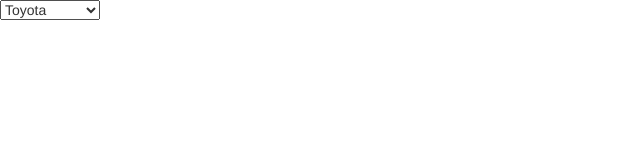
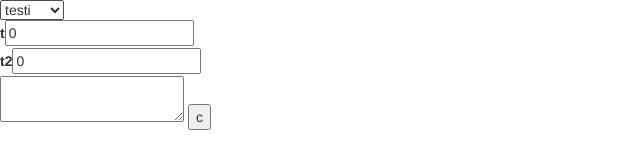
Before and after one commit to Snekw/jsRojekti, a website: page index.html in a window 1280 px wide. Shown: the whole page, without its empty margins (0-640 px from the left). Drawn offline with nearby package versions, Linux system fonts and the light colour scheme.

Commit message:
Creation of options, inputs and calculating the value

```diff
--- a/index.html
+++ b/index.html
@@ -16,20 +16,13 @@
 </head>
 <body>
 
-	<div id="boxes">
-	</div>
 	<!-- func selct -->
 	<div>
-		<select id="seleBox" onchange="selectChanged(this)">
-			<optgroup label="s1">
-			  <option value="volvo">Toyota</option>
-			  <option value="saab">Saab</option>
-			</optgroup>
-			<optgroup label="s2">
-			  <option value="mercedes">Mercedes</option>
-			  <option value="audi">Audi</option>
-			</optgroup>
+		<select id="seleBox" onchange="selectChanged()">
 		</select>
+		<div id="inputs"></div>
+        <textarea id="output"></textarea>
+        <button id="calc" onclick="eval()">c</button>
 	</div>
 	<script src="js.js"></script>
 </body>
--- a/js.js
+++ b/js.js
@@ -1,19 +1,106 @@
-var boxes = document.getElementById("boxes");
-
 var funcs = [{
 	name:'testi',
 	numVar: 2,
-	func: function(){console.log('wurks');}
+	group: 'test group',
+  inputs: ['t', 't2'],
+	func: function(inputs){console.log(inputs); return 1;}
 },{
 	name:'t2',
 	numVar: 3,
-	func: function(){console.log('nuuh');}
+  group: 'test group2',
+  inputs: ['t', 't2', 't3', 't4'],
+	func: function(inputs){console.log('nuuh');}
 }];
 
 var seleBox = document.getElementById('seleBox');
+var inputs = document.getElementById('inputs');
+var output = document.getElementById('output');
+var groups = [];
 
 
+//Loop through all of the functions and categorize them
+for(var i = 0; i < funcs.length; i++){
+  var found = false;
+  for(var d = 0; d < groups.length; d++){
+    if(groups[d].name == funcs[i].group){
+      found = true;
+      break;
+    }
+  }
+  if(!found){
+    var t = {
+      name: funcs[i].group,
+      funcs: [funcs[i]]
+    };
+    groups.push(t);
+  }else{
+    for(var x = 0; x < groups.length; x++){
+      if(groups[x].name == funcs[i].group){
+        groups[x].funcs.push(funcs[i]);
+        break;
+      }
+    }
+  }
+}
 
-function selectChanged(ele){
-	console.log(ele[ele.selectedIndex])
+//Create option groups and options
+for(var i = 0; i < groups.length; i++){
+  var nGroup = document.createElement("optgroup");
+  nGroup.label = groups[i].name;
+  for(var d = 0; d < groups[i].funcs.length; d++){
+    var nOpt = document.createElement("option");
+    nOpt.value = groups[i].funcs[d].name;
+    nOpt.innerHTML = groups[i].funcs[d].name;
+    nGroup.appendChild(nOpt);
+  }
+  seleBox.appendChild(nGroup);
 }
+
+function getSelectedFunction() {
+  var f ={};
+  var ele = seleBox;
+  for(var i = 0; i < funcs.length; i++){
+    if(funcs[i].name == ele[ele.selectedIndex].text){
+      f = funcs[i];
+      break;
+    }
+  }
+  return f;
+}
+
+function selectChanged(){
+  var f = getSelectedFunction();
+  //Delete old input boxes
+  inputs.innerHTML = "";
+
+  //Generate new input boxes
+  for(var i = 0; i < f.inputs.length; i++){
+    var nLabel = document.createElement('label');
+    var nInput = document.createElement('input');
+    nLabel.setAttribute('for', 'in'+i);
+    nLabel.innerHTML = f.inputs[i];
+    nInput.value = 0;
+    nInput.id = 'n'+i;
+    inputs.appendChild(nLabel);
+    inputs.appendChild(nInput);
+    var br = document.createElement('br');
+    inputs.appendChild(br);
+  }
+}
+
+function eval() {
+  var f = getSelectedFunction();
+
+  var inputs = [];
+  for(var i = 0; i < f.inputs.length; i++){
+    var v = document.getElementById('n'+i);
+    inputs.push(v.value);
+  }
+
+  var res = f.func(inputs);
+
+  output.value += '\n'+res.toString();
+}
+
+//Load default selection
+selectChanged(seleBox);
```
